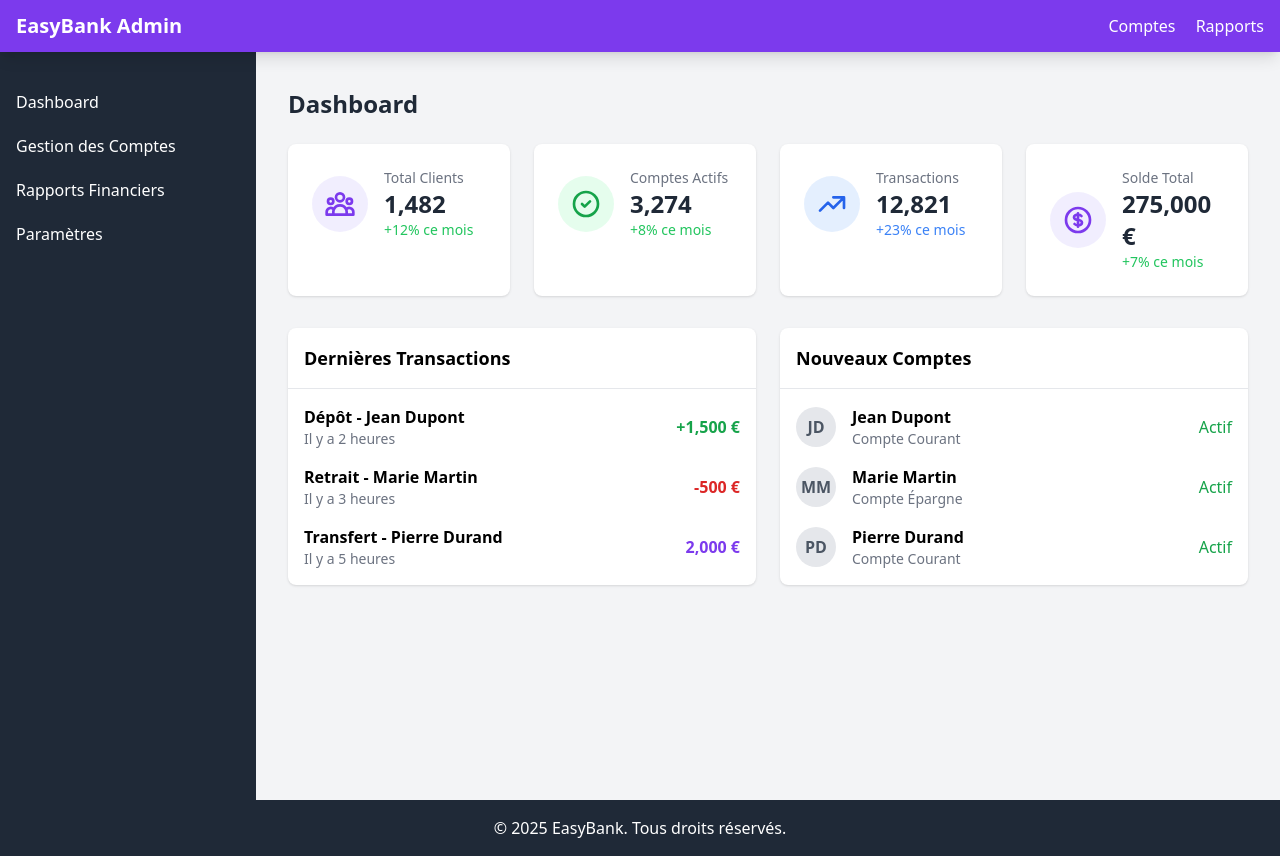
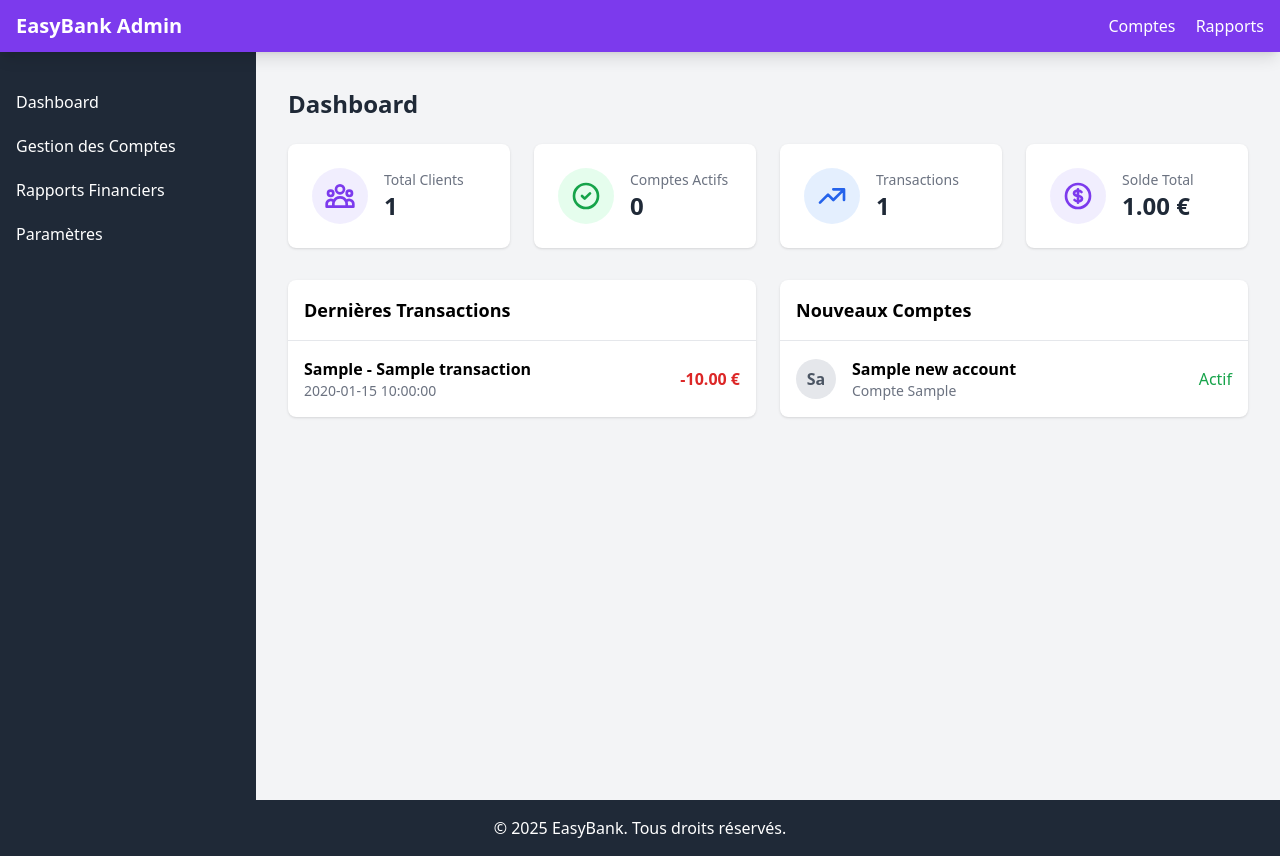
Before and after one commit to ettaoussiilyas/EasyBank, a PHP site: template app/views/admin/index.php in a window 1280 px wide. Run offline with PHP 8.4, Linux system fonts and the light colour scheme; the template is opened without the code that fills it: most values are stand-ins (such as "Sample title", 1, 10 or a date in 2020); some libraries are stand-ins or nearby versions.

Commit message:
EAS-9 creation index page for admin with php

```diff
--- a/app/config/database.sql
+++ b/app/config/database.sql
@@ -67,3 +67,7 @@ INSERT INTO transactions (account_id, transaction_type, amount, beneficiary_acco
 (1, 'transfert', 300.00, 3),
 (2, 'transfert', 500.00, 4),
 (3, 'transfert', 250.00, 5);
+
+-- Ajout de l'administrateur
+INSERT INTO users (id, name, email, password) VALUES
+(1, 'admin', 'admin@gmail.com', '$2y$10$abcdef123456789');
--- a/app/views/admin/index.php
+++ b/app/views/admin/index.php
@@ -21,8 +21,7 @@ require_once(__DIR__ . '/../partials/sidebar.php');
                     </div>
                     <div class="ml-4">
                         <h3 class="text-gray-500 text-sm">Total Clients</h3>
-                        <p class="text-2xl font-bold text-gray-800">1,482</p>
-                        <p class="text-sm text-green-500">+12% ce mois</p>
+                        <p class="text-2xl font-bold text-gray-800"><?= number_format($data['totalClients']) ?></p>
                     </div>
                 </div>
             </div>
@@ -37,8 +36,7 @@ require_once(__DIR__ . '/../partials/sidebar.php');
                     </div>
                     <div class="ml-4">
                         <h3 class="text-gray-500 text-sm">Comptes Actifs</h3>
-                        <p class="text-2xl font-bold text-gray-800">3,274</p>
-                        <p class="text-sm text-green-500">+8% ce mois</p>
+                        <p class="text-2xl font-bold text-gray-800"><?= number_format($data['activeAccounts']) ?></p>
                     </div>
                 </div>
             </div>
@@ -53,8 +51,7 @@ require_once(__DIR__ . '/../partials/sidebar.php');
                     </div>
                     <div class="ml-4">
                         <h3 class="text-gray-500 text-sm">Transactions</h3>
-                        <p class="text-2xl font-bold text-gray-800">12,821</p>
-                        <p class="text-sm text-blue-500">+23% ce mois</p>
+                        <p class="text-2xl font-bold text-gray-800"><?= number_format($data['totalTransactions']) ?></p>
                     </div>
                 </div>
             </div>
@@ -69,8 +66,7 @@ require_once(__DIR__ . '/../partials/sidebar.php');
                     </div>
                     <div class="ml-4">
                         <h3 class="text-gray-500 text-sm">Solde Total</h3>
-                        <p class="text-2xl font-bold text-gray-800">275,000 €</p>
-                        <p class="text-sm text-green-500">+7% ce mois</p>
+                        <p class="text-2xl font-bold text-gray-800"><?= number_format($data['totalBalance'], 2) ?> €</p>
                     </div>
                 </div>
             </div>
@@ -85,27 +81,17 @@ require_once(__DIR__ . '/../partials/sidebar.php');
                 </div>
                 <div class="p-4">
                     <div class="space-y-4">
+                        <?php foreach($data['latestTransactions'] as $transaction): ?>
                             <div class="flex justify-between items-center">
                                 <div>
-                                <p class="font-semibold">Dépôt - Jean Dupont</p>
-                                <p class="text-sm text-gray-500">Il y a 2 heures</p>
+                                    <p class="font-semibold"><?= htmlspecialchars($transaction['transaction_type']) ?> - <?= htmlspecialchars($transaction['client_name']) ?></p>
+                                    <p class="text-sm text-gray-500"><?= $transaction['formatted_date'] ?></p>
                                 </div>
-                            <span class="text-green-600 font-semibold">+1,500 €</span>
+                                <span class="<?= $transaction['transaction_type'] == 'depot' ? 'text-green-600' : 'text-red-600' ?> font-semibold">
+                                    <?= $transaction['transaction_type'] == 'depot' ? '+' : '-' ?><?= number_format($transaction['amount'], 2) ?> €
+                                </span>
                             </div>
-                        <div class="flex justify-between items-center">
-                            <div>
-                                <p class="font-semibold">Retrait - Marie Martin</p>
-                                <p class="text-sm text-gray-500">Il y a 3 heures</p>
-                            </div>
-                            <span class="text-red-600 font-semibold">-500 €</span>
-                        </div>
-                        <div class="flex justify-between items-center">
-                            <div>
-                                <p class="font-semibold">Transfert - Pierre Durand</p>
-                                <p class="text-sm text-gray-500">Il y a 5 heures</p>
-                            </div>
-                            <span class="text-violet-600 font-semibold">2,000 €</span>
-                        </div>
+                        <?php endforeach; ?>
                     </div>
                 </div>
             </div>
@@ -117,36 +103,18 @@ require_once(__DIR__ . '/../partials/sidebar.php');
                 </div>
                 <div class="p-4">
                     <div class="space-y-4">
+                        <?php foreach($data['newAccounts'] as $account): ?>
                             <div class="flex items-center">
                                 <div class="w-10 h-10 rounded-full bg-gray-200 flex items-center justify-center">
-                                <span class="text-gray-600 font-semibold">JD</span>
+                                    <span class="text-gray-600 font-semibold"><?= substr($account['client_name'], 0, 2) ?></span>
                                 </div>
                                 <div class="ml-4">
-                                <p class="font-semibold">Jean Dupont</p>
-                                <p class="text-sm text-gray-500">Compte Courant</p>
+                                    <p class="font-semibold"><?= htmlspecialchars($account['client_name']) ?></p>
+                                    <p class="text-sm text-gray-500">Compte <?= $account['account_type'] ?></p>
                                 </div>
                                 <span class="ml-auto text-green-600">Actif</span>
                             </div>
-                        <div class="flex items-center">
-                            <div class="w-10 h-10 rounded-full bg-gray-200 flex items-center justify-center">
-                                <span class="text-gray-600 font-semibold">MM</span>
-                            </div>
-                            <div class="ml-4">
-                                <p class="font-semibold">Marie Martin</p>
-                                <p class="text-sm text-gray-500">Compte Épargne</p>
-                            </div>
-                            <span class="ml-auto text-green-600">Actif</span>
-                        </div>
-                        <div class="flex items-center">
-                            <div class="w-10 h-10 rounded-full bg-gray-200 flex items-center justify-center">
-                                <span class="text-gray-600 font-semibold">PD</span>
-                            </div>
-                            <div class="ml-4">
-                                <p class="font-semibold">Pierre Durand</p>
-                                <p class="text-sm text-gray-500">Compte Courant</p>
-                            </div>
-                            <span class="ml-auto text-green-600">Actif</span>
-                        </div>
+                        <?php endforeach; ?>
                     </div>
                 </div>
             </div>
--- a/app/views/partials/sidebar.php
+++ b/app/views/partials/sidebar.php
@@ -1,7 +1,7 @@
 <!-- Sidebar -->
 <div class="bg-gray-800 text-white w-64 min-h-screen">
     <nav class="mt-14 py-6">
-        <a href="/admin/dashboard" class="block py-2.5 px-4 rounded transition duration-200 hover:bg-violet-600">
+        <a href="/admin" class="block py-2.5 px-4 rounded transition duration-200 hover:bg-violet-600">
             Dashboard
         </a>
         <a href="/admin/accounts" class="block py-2.5 px-4 rounded transition duration-200 hover:bg-violet-600">
--- a/public/index.php
+++ b/public/index.php
@@ -19,6 +19,7 @@ $route = new Route();
 //Auth Routes
 // Route::get('/register', [AuthController::class, 'showRegister']);
 $route::get('/admin', [AdminController::class, 'index']);
+$route::get('/admin/accounts', [AdminController::class, 'accounts']);
 
 
 
```
Also changed, not shown: app/controllers/AdminController.php (+16 -12 lines), app/models/Statistics.php (added, +87 -0 lines), core/BaseController.php (+19 -4 lines). Lines whose indentation alone changed are shown as unchanged.
